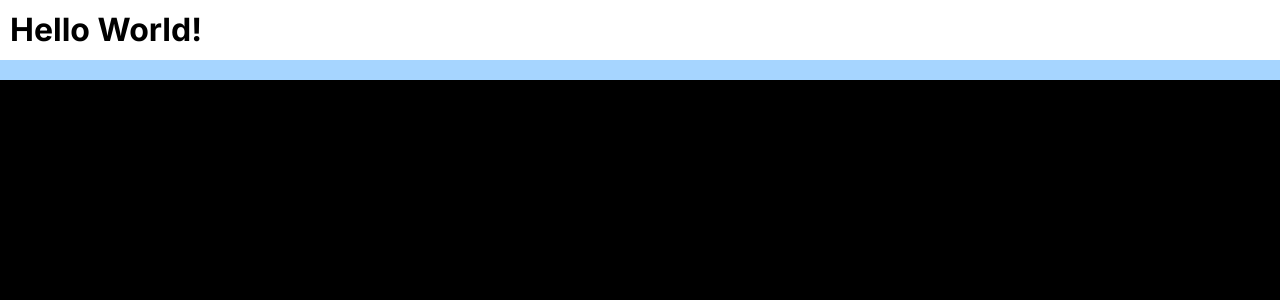
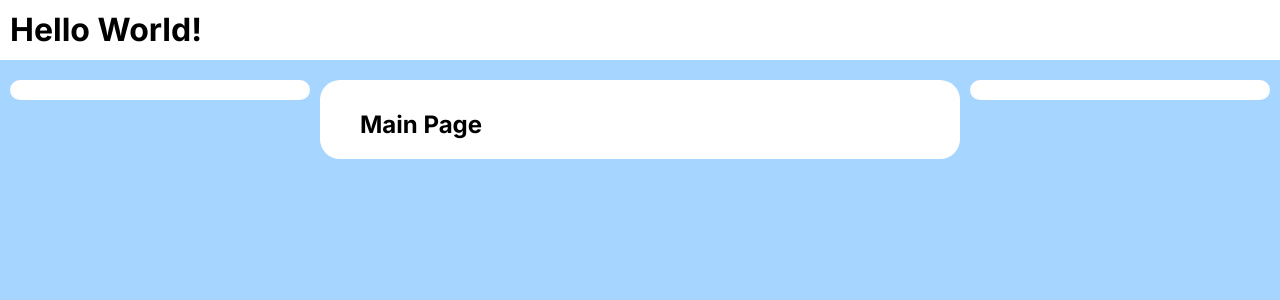
Before and after one commit to peer-42seoul/final-mission-C, a Next.js app in the folder front-end/: page /1/detail in a window 1280 px wide. Shown: the top 300 px of the page. Built offline with nearby package versions, Linux system fonts and the light colour scheme.

Commit message:
feat: Add dummy data for testing

```diff
--- /dev/null
+++ b/front-end/src/app/[id]/detail/page.module.css
@@ -0,0 +1,52 @@
+.main {
+  display: grid;
+  grid-template-columns: 1fr 2fr 1fr;
+}
+
+.mainTread {
+  display: flex;
+  flex-direction: column;
+  align-items: center;
+  justify-content: center;
+}
+
+.mainTitle {
+  display: flex;
+  flex-direction: row;
+  align-items: center;
+  justify-content: space-between;
+  padding: 10px 20px 0;
+}
+
+.mainContent {
+  background-color: white;
+  border-radius: 20px;
+  margin: 0;
+  /* width: 50vw; */
+  padding: 20px;
+}
+
+.mainTitle h2 {
+  padding: 0;
+  margin: 0;
+}
+
+.pagination {
+  /* padding: 5vh 0; */
+  margin: 2vh;
+  padding: 5px;
+  border-radius: 5px;
+  background-color: white;
+  /* display: flex; */
+  /* flex-direction: row; */
+  /* justify-content: space-around; */
+}
+
+.sideMenu {
+  margin : 0 10px;
+  padding: 10px 20px 10px;
+  border-radius: 25px;
+  background-color: white;
+  display: inline-block;
+  height: fit-content;
+}
--- a/front-end/src/app/[id]/detail/page.tsx
+++ b/front-end/src/app/[id]/detail/page.tsx
@@ -1,8 +1,75 @@
+"use client";
+import CategoryItemList from "@/components/category/categoryItemList";
+import Styles from "./page.module.css";
+import { useState } from "react";
+import QuestionItems from "@/components/question/questionItems";
+import SearchBox from "@/components/search/searchBox";
+
 const Page: React.FC<{ params: { id: string } }> = (props) => {
+  const [selected, setSelected] = useState("");
+  const [hasError, setHasError] = useState(false);
+  const [isLoading, setIsLoading] = useState(false);
+
+  const content = {
+    type: "question",
+    category: "MINIRT",
+    nickname: "junssong",
+    title: "구웨에에ㅔ에엑",
+    content: "minirt 어떻게 시작해야하나요?",
+    recommend: 0,
+    view: 3,
+    createdAt: "2023-07-10T10:35:18.966728",
+    updatedAt: "2023-07-10T10:53:02.456631",
+    answerList: [
+      {
+        nickname: "hyeongki",
+        content: "minishell 이렇게 하시면 됩니다.",
+        createdAt: "2023-07-10T10:54:49.223479",
+        updatedAt: "2023-07-10T10:54:49.223479",
+        recommend: 0,
+        questionId: 11,
+        answerId: 14,
+        adopted: false,
+      },
+      {
+        nickname: "hyeongki",
+        content: "minishell 이렇게 안돼요 됩니다.",
+        createdAt: "2023-07-10T10:55:24.288792",
+        updatedAt: "2023-07-10T10:55:24.288792",
+        recommend: 0,
+        questionId: 11,
+        answerId: 15,
+        adopted: false,
+      },
+    ],
+  };
+
   return (
-    <div
-      style={{ height: "100vh", width: "100vw", backgroundColor: "#000" }}
-    ></div>
+    <div className={Styles.main}>
+      <div className={Styles.sideMenu}></div>
+      <div className={Styles.mainThread}>
+        <div className={Styles.mainContent}>
+          <div className={Styles.mainTitle}>
+            <h2>Main Page</h2>
+          </div>
+          {!hasError && isLoading && (
+            <div style={{ padding: "10px 20px 0" }}>
+              <h2>Loading</h2>
+            </div>
+          )}
+          {hasError && !isLoading && (
+            <div style={{ padding: "10px 20px 0" }}>
+              <h2>
+                {/* {contents?.response?.status}{" "} */}
+                {/* {contents?.response?.data?.error?.message} */}
+              </h2>
+            </div>
+          )}
+          {!hasError && !isLoading}
+        </div>
+      </div>
+      <div className={Styles.sideMenu}></div>
+    </div>
   );
 };
 
--- a/front-end/src/app/page.tsx
+++ b/front-end/src/app/page.tsx
@@ -1,11 +1,9 @@
 "use client";
-import Image from "next/image";
 import Styles from "./page.module.css";
-import QuestionItem from "../components/question/questionItem";
 import QuestionItems from "../components/question/questionItems";
 import questionItemElement from "../types/questionItemElement";
 import Pagination from "@mui/material/Pagination";
-import { useEffect, useState } from "react";
+import { useState } from "react";
 import { SortType } from "../types/sort";
 import SortSelect from "../components/sortSelect";
 import CategoryItemList from "@/components/category/categoryItemList";
```
